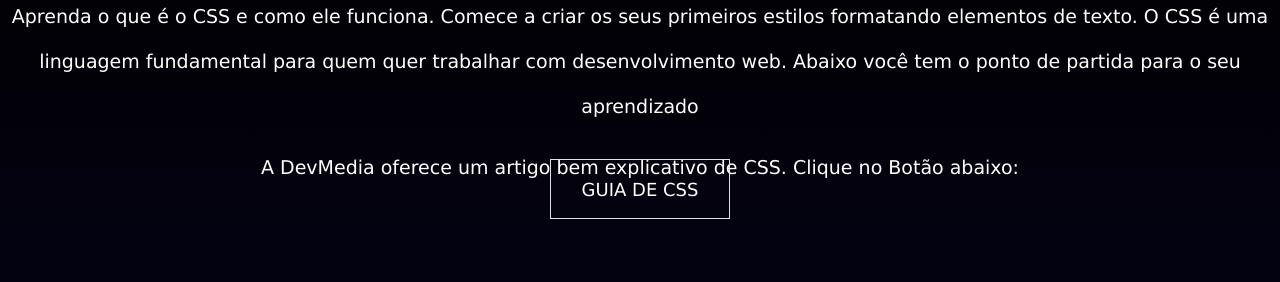
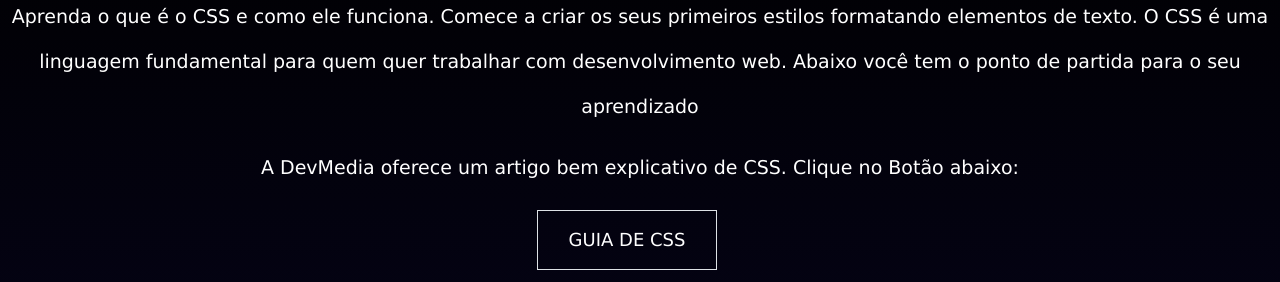
Before and after one commit to JoaoPedroDevel/website_IntroductionCSS3, a plain HTML site: page index.html in a window 1280 px wide. Shown: the part 129-411 px from the top of the page. Drawn offline with nearby package versions, Linux system fonts and the light colour scheme.

Commit message:
Alterações nas div de Container e Center

```diff
--- a/style/style.css
+++ b/style/style.css
@@ -36,27 +36,24 @@ p {
 span {
     font-weight: bold;
 }
-
-
-
 .container {
   width: 400px;
   height: 400px;
-    position: absolute;
-    left: 50%;
-    top: 50%;
-    transform: translate(-50%, -50%);
+  position: absolute; /* Alterado para relativo */
   display: flex;
   justify-content: center;
-    left: 50%;
-    top : 61%;
+  margin-top: 10%; /* Adicionado para centralizar horizontalmente */
 }
 
 .center {
   width: 180px;
   height: 60px;
   position: absolute;
+  left: 55%;
+  top: 22%; /* Mudado para 100% para posicionar abaixo da div .container */
+  transform: translateX(-50%); /* Adicionado para centralizar horizontalmente */
 }
+
 
   .btn {
     font-family: "Verdana";
@@ -116,6 +113,8 @@ html {
   border: 3px black ;
   background-color: #0e0b0b;
 }
-@media (max-width: 768px) {
-  /* Estilos para telas menores que 768px de largura */
+@media (max-width: 360px) {
+  /* Estilos para telas menores que 360px de largura */
 }
+@media  (max-height: 780){
+}
```
Lines whose indentation alone changed are shown as unchanged.
